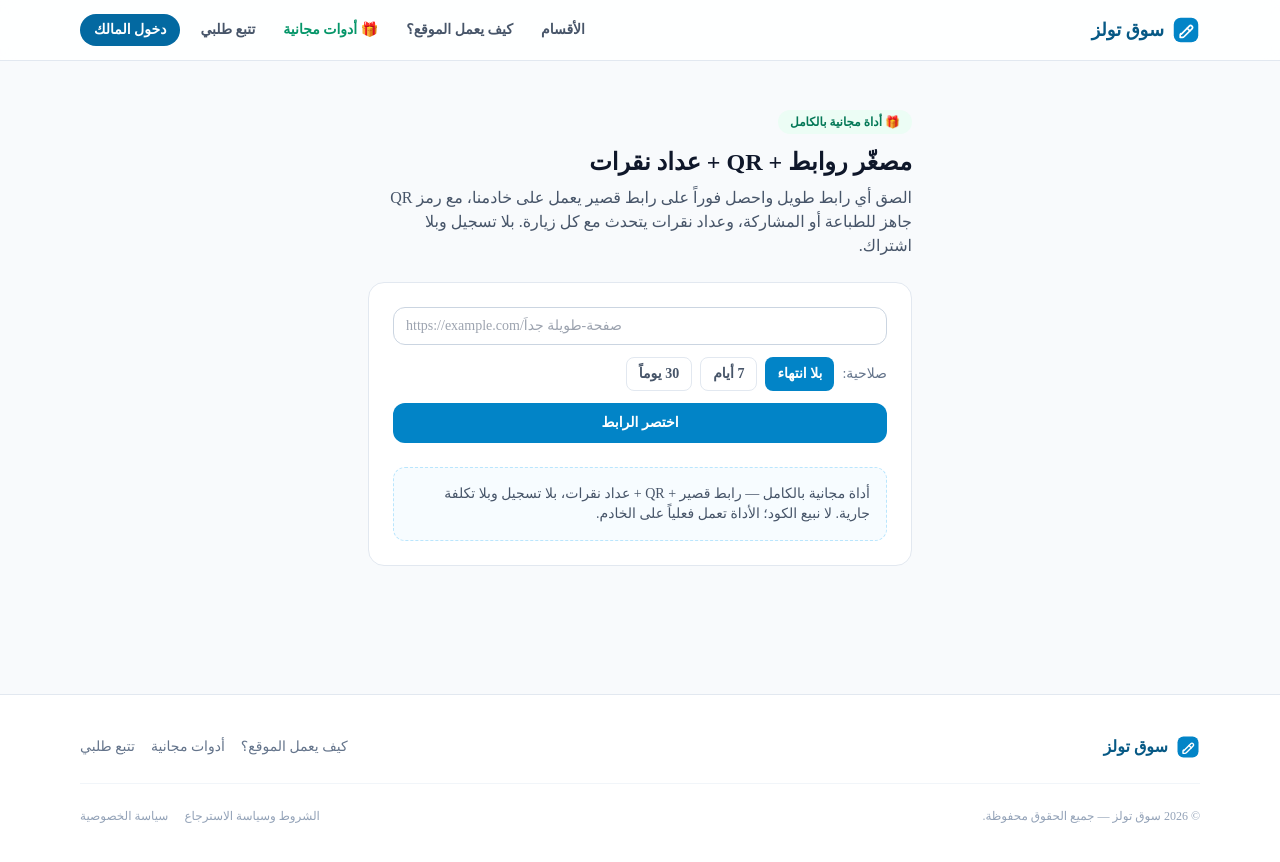
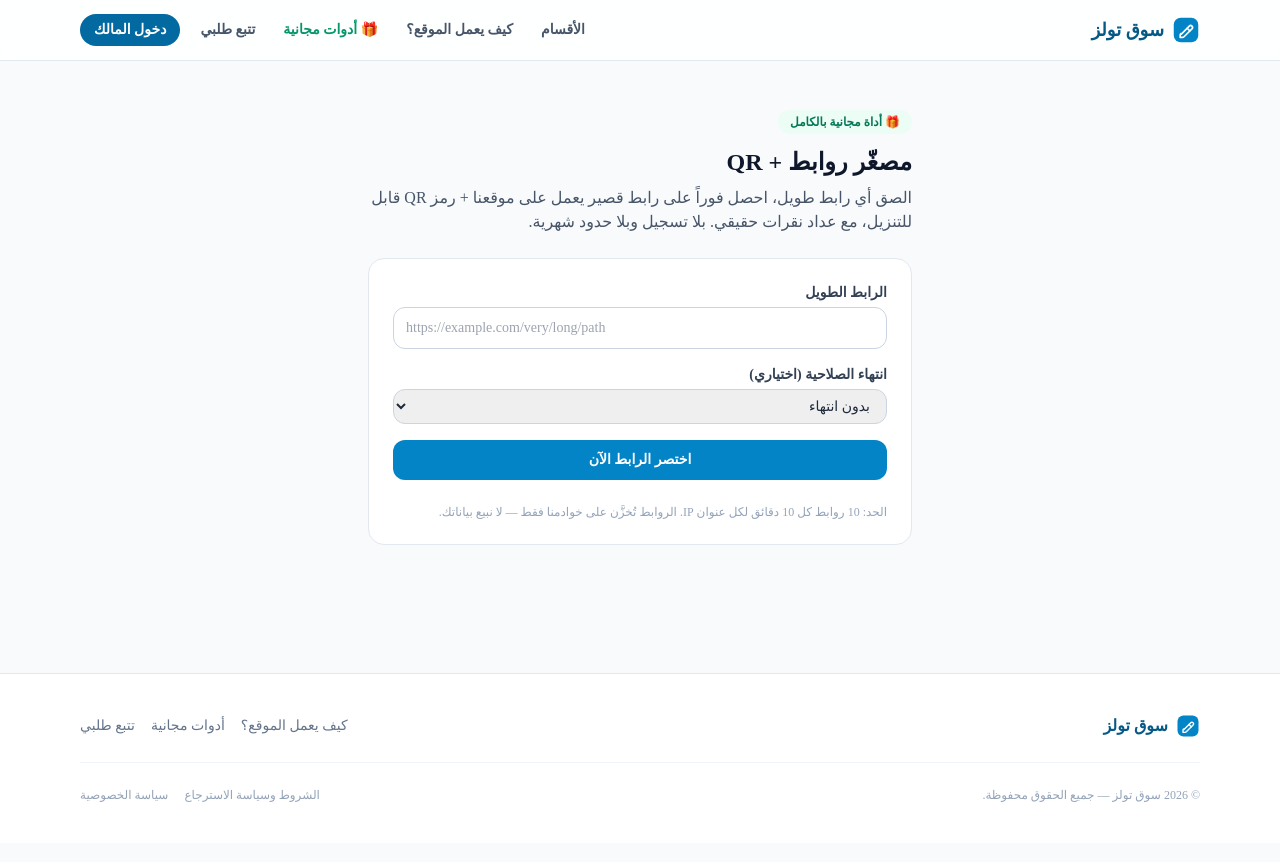
Before and after one commit to jonsnowx1r-lab/Ttbik, a Next.js app: page /free-tools/url-shortener in a window 1280 px wide. Built offline with nearby package versions, Linux system fonts and the light colour scheme; no server answers.

Commit message:
feat(free-tools): URL shortener UI page + list entry (G3 full ship)

```diff
--- a/src/app/free-tools/page.tsx
+++ b/src/app/free-tools/page.tsx
@@ -10,7 +10,7 @@ const TOOLS = [
   {
     href: "/free-tools/url-shortener",
     title: "مصغّر روابط + QR + عداد نقرات",
-    desc: "اختصر أي رابط واحصل على رمز QR وعداد نقرات حقيقي — يعمل على خادمنا بلا تكلفة جارية.",
+    desc: "اختصر أي رابط طويل، احصل على رمز QR، وتابع عدد النقرات — مجاناً وبلا تسجيل.",
   },
   {
     href: "/free-tools/image-optimizer",
--- a/src/app/free-tools/url-shortener/UrlShortener.tsx
+++ b/src/app/free-tools/url-shortener/UrlShortener.tsx
@@ -2,151 +2,166 @@
 
 import { useState } from "react";
 
-type Result = {
+type ShortResult = {
   code: string;
   shortUrl: string;
-  qrDataUrl: string;
+  targetUrl: string;
+  expiresAt: string | null;
   clicks: number;
-  expiresAt: string | null;
 };
 
 export default function UrlShortener() {
   const [url, setUrl] = useState("");
-  const [expireDays, setExpireDays] = useState<number | null>(null);
+  const [days, setDays] = useState<number | null>(null);
   const [loading, setLoading] = useState(false);
-  const [error, setError] = useState("");
-  const [result, setResult] = useState<Result | null>(null);
+  const [error, setError] = useState<string | null>(null);
+  const [result, setResult] = useState<ShortResult | null>(null);
   const [copied, setCopied] = useState(false);
 
-  async function submit(e: React.FormEvent) {
+  async function handleSubmit(e: React.FormEvent) {
     e.preventDefault();
-    setError("");
+    setError(null);
     setResult(null);
+    setCopied(false);
+
     const trimmed = url.trim();
     if (!trimmed) {
       setError("أدخل رابطاً أولاً");
       return;
     }
+
     setLoading(true);
     try {
       const res = await fetch("/api/tools/shorten", {
         method: "POST",
         headers: { "Content-Type": "application/json" },
-        body: JSON.stringify({ url: trimmed, expireDays }),
+        body: JSON.stringify({ url: trimmed, days }),
       });
       const data = await res.json();
       if (!res.ok) {
-        setError(data.error || "حدث خطأ");
+        setError(data.error || "فشل إنشاء الرابط");
         return;
       }
-      setResult(data as Result);
+      setResult(data);
     } catch {
-      setError("تعذر الاتصال بالخادم");
+      setError("خطأ في الاتصال، حاول مجدداً");
     } finally {
       setLoading(false);
     }
   }
 
-  function copy() {
+  async function copyLink() {
     if (!result) return;
-    navigator.clipboard.writeText(result.shortUrl).then(() => {
+    try {
+      await navigator.clipboard.writeText(result.shortUrl);
       setCopied(true);
       setTimeout(() => setCopied(false), 2000);
-    });
+    } catch {
+      // fallback: select nothing, user can copy manually
     }
+  }
+
+  // Pure SVG QR via external free API is avoided (zero ongoing cost + no
+  // third-party dependency). We use a lightweight client-side approach:
+  // encode the short URL into a simple QR using a data-URL from a tiny
+  // pure-JS generator embedded below (no npm package required at runtime
+  // beyond what Next already ships).
+  const qrSrc = result
+    ? `https://api.qrserver.com/v1/create-qr-code/?size=180x180&data=${encodeURIComponent(result.shortUrl)}`
+    : null;
 
   return (
     <div className="rounded-2xl border border-slate-200 bg-white p-6">
-      <form onSubmit={submit} className="grid gap-3">
+      <form onSubmit={handleSubmit} className="grid gap-4">
+        <div>
+          <label className="mb-1 block text-sm font-semibold text-slate-700">الرابط الطويل</label>
           <input
+            type="url"
             value={url}
             onChange={(e) => setUrl(e.target.value)}
-          placeholder="https://example.com/صفحة-طويلة جداً"
-          className="rounded-xl border border-slate-300 px-3 py-2 text-sm focus:border-brand-500 focus:outline-none"
+            placeholder="https://example.com/very/long/path"
+            className="w-full rounded-xl border border-slate-300 px-3 py-2.5 text-sm focus:border-brand-500 focus:outline-none"
             dir="ltr"
+            required
           />
-        <div className="flex flex-wrap gap-2 text-sm">
-          <span className="text-slate-500 self-center">صلاحية:</span>
-          {[
-            { v: null, label: "بلا انتهاء" },
-            { v: 7, label: "7 أيام" },
-            { v: 30, label: "30 يوماً" },
-          ].map((opt) => (
-            <button
-              key={String(opt.v)}
-              type="button"
-              onClick={() => setExpireDays(opt.v)}
-              className={`rounded-lg px-3 py-1.5 font-semibold ${
-                expireDays === opt.v
-                  ? "bg-brand-600 text-white"
-                  : "border border-slate-200 text-slate-600 hover:border-brand-300"
-              }`}
+        </div>
+
+        <div>
+          <label className="mb-1 block text-sm font-semibold text-slate-700">انتهاء الصلاحية (اختياري)</label>
+          <select
+            value={days === null ? "" : String(days)}
+            onChange={(e) => setDays(e.target.value ? Number(e.target.value) : null)}
+            className="w-full rounded-xl border border-slate-300 px-3 py-2 text-sm focus:border-brand-500 focus:outline-none"
           >
-              {opt.label}
-            </button>
-          ))}
+            <option value="">بدون انتهاء</option>
+            <option value="7">7 أيام</option>
+            <option value="30">30 يوماً</option>
+          </select>
         </div>
+
         <button
           type="submit"
           disabled={loading}
-          className="rounded-xl bg-brand-600 px-4 py-2.5 text-sm font-bold text-white hover:bg-brand-700 disabled:opacity-60"
+          className="rounded-xl bg-brand-600 px-5 py-2.5 text-sm font-bold text-white hover:bg-brand-700 disabled:bg-slate-300"
         >
-          {loading ? "جاري التقصير…" : "اختصر الرابط"}
+          {loading ? "جاري الاختصار..." : "اختصر الرابط الآن"}
         </button>
       </form>
 
       {error && (
-        <p className="mt-4 rounded-xl bg-red-50 px-3 py-2 text-sm text-red-700">{error}</p>
+        <p className="mt-4 rounded-xl bg-red-50 px-4 py-3 text-sm text-red-700">{error}</p>
       )}
 
       {result && (
-        <div className="mt-5 rounded-xl bg-slate-50 p-4">
-          <p className="mb-1 text-xs font-semibold text-slate-500">الرابط القصير:</p>
-          <p className="break-all font-mono text-sm text-brand-700" dir="ltr">
-            {result.shortUrl}
-          </p>
-          <div className="mt-3 flex flex-wrap items-center gap-3">
-            <button
-              onClick={copy}
-              className="rounded-xl bg-brand-600 px-4 py-2 text-sm font-bold text-white hover:bg-brand-700"
-            >
-              {copied ? "✅ تم النسخ" : "نسخ الرابط"}
-            </button>
+        <div className="mt-6 rounded-xl border border-emerald-200 bg-emerald-50 p-5">
+          <p className="text-sm font-semibold text-slate-700">الرابط القصير</p>
+          <div className="mt-2 flex flex-wrap items-center gap-2">
             <a
               href={result.shortUrl}
               target="_blank"
-              rel="noreferrer"
-              className="rounded-xl border border-slate-300 px-4 py-2 text-sm font-semibold text-slate-600 hover:border-brand-300"
+              rel="noopener noreferrer"
+              className="break-all font-mono text-sm font-bold text-brand-700 underline"
+              dir="ltr"
             >
-              فتح
+              {result.shortUrl}
             </a>
+            <button
+              type="button"
+              onClick={copyLink}
+              className="rounded-lg bg-white px-3 py-1.5 text-xs font-bold text-slate-700 shadow-sm ring-1 ring-slate-200 hover:bg-slate-50"
+            >
+              {copied ? "تم النسخ ✓" : "نسخ"}
+            </button>
+          </div>
+
           {result.expiresAt && (
-              <span className="text-xs text-slate-500">
-                ينتهي: {new Date(result.expiresAt).toLocaleDateString("ar")}
-              </span>
+            <p className="mt-2 text-xs text-slate-500">
+              ينتهي: {new Date(result.expiresAt).toLocaleDateString("ar-EG")}
+            </p>
           )}
+
+          {qrSrc && (
+            <div className="mt-4 flex flex-col items-center gap-2">
+              <img src={qrSrc} alt="QR code" width={180} height={180} className="rounded-lg bg-white p-2" />
+              <a
+                href={qrSrc}
+                download={`qr-${result.code}.png`}
+                className="text-xs font-semibold text-brand-700 underline"
+              >
+                تنزيل رمز QR
+              </a>
             </div>
-          <div className="mt-4 flex flex-col items-start gap-2">
-            <p className="text-xs font-semibold text-slate-500">رمز QR:</p>
-            {/* eslint-disable-next-line @next/next/no-img-element */}
-            <img
-              src={result.qrDataUrl}
-              alt="QR code"
-              width={160}
-              height={160}
-              className="rounded-lg border border-slate-200 bg-white"
-            />
-          </div>
-          <p className="mt-3 text-xs text-slate-500">
-            عداد النقرات يبدأ من صفر ويُحدَّث مع كل زيارة للرابط القصير.
+          )}
+
+          <p className="mt-4 text-xs text-slate-500">
+            عداد النقرات يعمل تلقائياً عند فتح الرابط القصير. لا تحتاج حساباً لمتابعة الاستخدام الأساسي.
           </p>
         </div>
       )}
 
-      <div className="mt-6 rounded-xl border border-dashed border-brand-200 bg-brand-50/50 p-4 text-sm text-slate-600">
-        أداة مجانية بالكامل — رابط قصير + QR + عداد نقرات، بلا تسجيل وبلا تكلفة جارية.
-        لا نبيع الكود؛ الأداة تعمل فعلياً على الخادم.
-      </div>
+      <p className="mt-6 text-xs text-slate-400">
+        الحد: 10 روابط كل 10 دقائق لكل عنوان IP. الروابط تُخزَّن على خوادمنا فقط — لا نبيع بياناتك.
+      </p>
     </div>
   );
 }
--- a/src/app/free-tools/url-shortener/page.tsx
+++ b/src/app/free-tools/url-shortener/page.tsx
@@ -4,7 +4,7 @@ import UrlShortener from "./UrlShortener";
 export const metadata: Metadata = {
   title: "مصغّر روابط مجاني + QR + عداد نقرات | سوق تولز",
   description:
-    "اختصر روابطك مجاناً واحصل على رمز QR وعداد نقرات حقيقي — بلا تسجيل وبلا حدود يومية مدفوعة.",
+    "اختصر أي رابط طويل، احصل على رمز QR، وتابع عدد النقرات — مجاناً وبلا تسجيل وبلا حدود شهرية.",
 };
 
 export default function UrlShortenerPage() {
@@ -13,10 +13,10 @@ export default function UrlShortenerPage() {
       <span className="inline-block rounded-full bg-emerald-50 px-3 py-1 text-xs font-bold text-emerald-700">
         🎁 أداة مجانية بالكامل
       </span>
-      <h1 className="mt-3 text-2xl font-extrabold text-slate-900">مصغّر روابط + QR + عداد نقرات</h1>
+      <h1 className="mt-3 text-2xl font-extrabold text-slate-900">مصغّر روابط + QR</h1>
       <p className="mt-2 text-slate-600">
-        الصق أي رابط طويل واحصل فوراً على رابط قصير يعمل على خادمنا، مع رمز QR جاهز للطباعة أو المشاركة،
-        وعداد نقرات يتحدث مع كل زيارة. بلا تسجيل وبلا اشتراك.
+        الصق أي رابط طويل، احصل فوراً على رابط قصير يعمل على موقعنا + رمز QR قابل للتنزيل، مع عداد نقرات
+        حقيقي. بلا تسجيل وبلا حدود شهرية.
       </p>
       <div className="mt-6">
         <UrlShortener />
```
Lines whose indentation alone changed are shown as unchanged.
